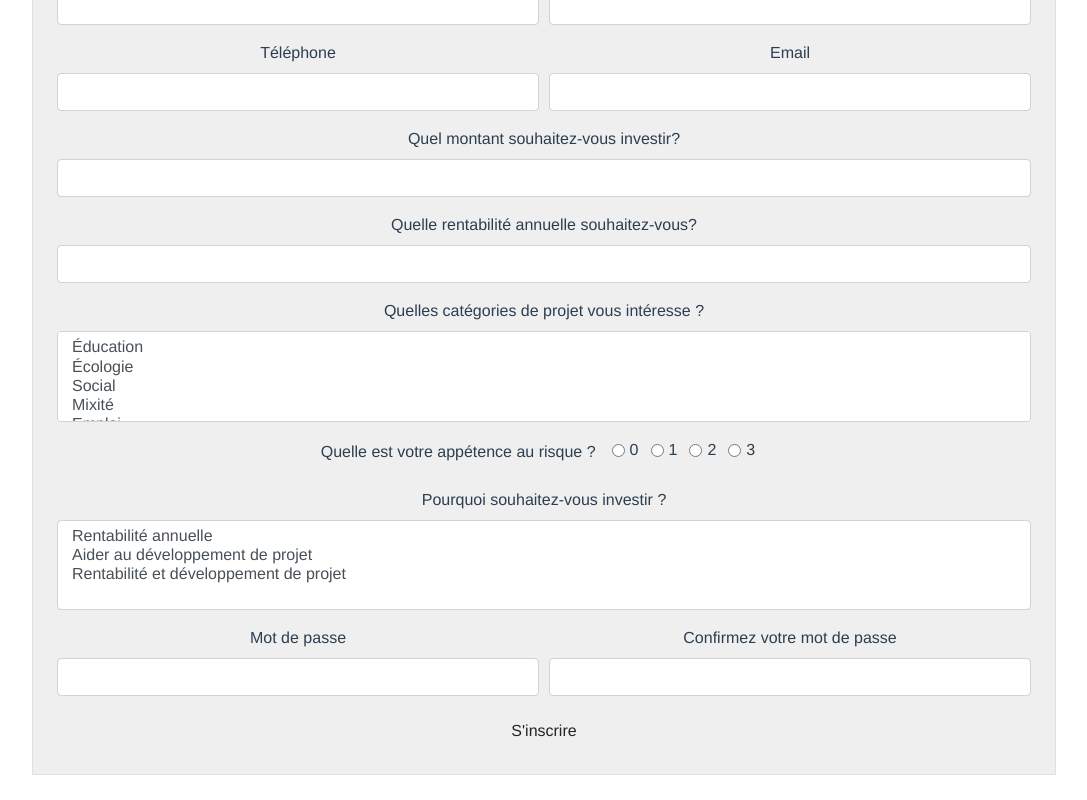
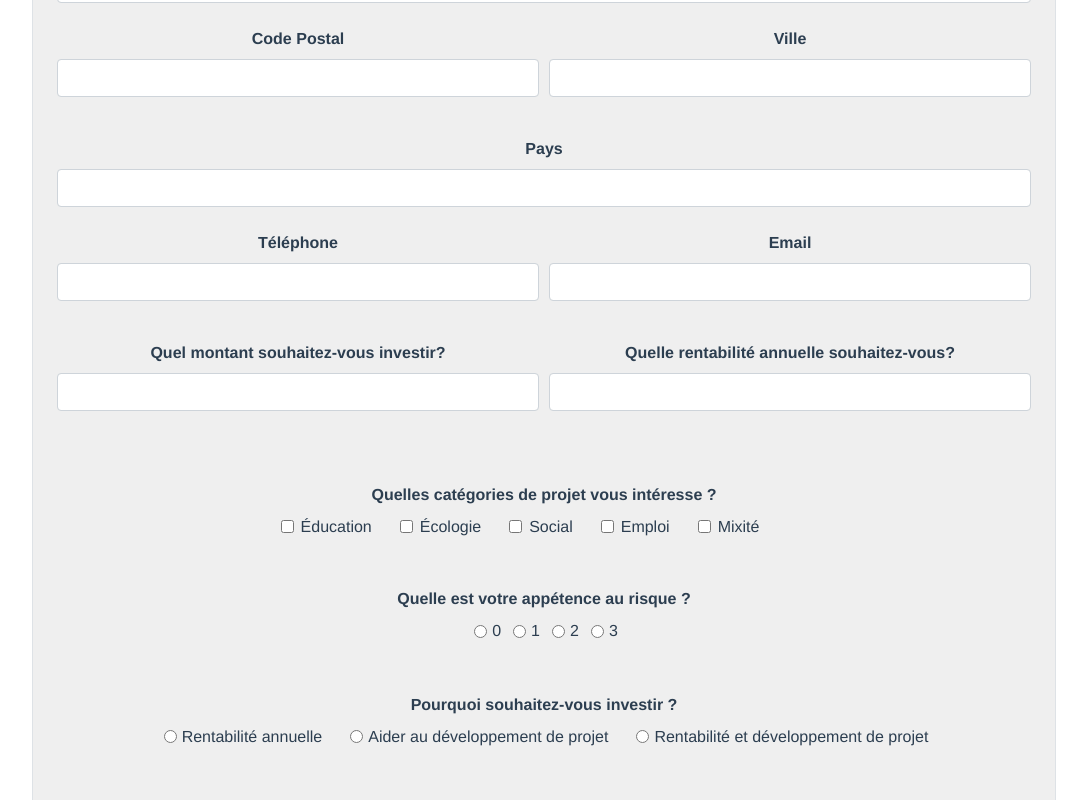
Before and after one commit to yaf/meet_invest, a Vue app: page /inscription-investisseur in a window 1280 px wide. Shown: the part 600-1400 px from the top of the page, without its empty margins (96-1183 px from the left). Built offline with nearby package versions, Linux system fonts and the light colour scheme.

Commit message:
update formInvestisseur

```diff
--- a/src/views/formInvestisseur.vue
+++ b/src/views/formInvestisseur.vue
@@ -1,113 +1,201 @@
 <template>
     <div class="forminvestisseur border bgYellow ">
-        <h1 class="mt-5 mt-5">Inscrivez-vous !</h1>
+        <h1 class="mt-5">Inscrivez-vous !</h1>
+        <p><small>( C'est gratuit ♥︎ )</small></p>
+        <p v-if="success">Votre inscription a bien été effectuée!</p>
         <form class="p-4">
-            <div class="form-row">
+            <div class="form-row mb-4">
                 <div class="form-group col-md-6">
-                    <label for="lastname">Nom</label>
-                    <input type="text" class="form-control" id="lastname">
+                    <label for="lastname"><strong>Nom</strong></label>
+                    <input type="text" class="form-control" name="lastname">
                  </div>
                 <div class="form-group col-md-6">
-                    <label for="firstname">Prénom</label>
-                    <input type="text" class="form-control" id="firstname">
+                    <label for="firstname"><strong>Prénom</strong></label>
+                    <input type="text" class="form-control" name="firstname">
                 </div>
             </div>
-            <div class="form-group">
-                <label for="address">Adresse</label>
-                <input type="text" class="form-control" id="address">
+            <div class="form-group mb-4">
+                <label for="address"><strong>Adresse</strong></label>
+                <input type="text" class="form-control" name="address">
             </div>
-            <div class="form-row">
+            <div class="form-row mb-4">
                 <div class="form-group col-md-6">
-                    <label for="cp">Code Postal</label>
-                    <input type="text" class="form-control" id="cp">
+                    <label for="cp"><strong>Code Postal</strong></label>
+                    <input type="text" class="form-control" name="cp">
                 </div>
                 <div class="form-group col-md-6">
-                    <label for="city">Ville</label>
-                    <input type="text" class="form-control" id="city">
+                    <label for="city"><strong>Ville</strong></label>
+                    <input type="text" class="form-control" name="city">
                 </div>
             </div>
-            <div class="form-row">
+            <div class="form-group mb-4">
+                    <label for="country"><strong>Pays</strong></label>
+                    <input type="text" class="form-control" name="country">
+            </div>
+            <div class="form-row mb-4">
                 <div class="form-group col-md-6">
-                    <label for="tel">Téléphone</label>
-                    <input type="number" class="form-control" id="tel">
+                    <label for="phone"><strong>Téléphone</strong></label>
+                    <input type="number" class="form-control" name="phone">
                 </div>
                 <div class="form-group col-md-6">
-                    <label for="email">Email</label>
-                    <input type="email" class="form-control" id="email">
+                    <label for="mail"><strong>Email</strong></label>
+                    <input type="email" class="form-control" name="mail">
                 </div>
             </div>
-            <div class="form-group">
-                <label for="amount_invest">Quel montant souhaitez-vous investir?</label>
-                <input type="number" class="form-control" id="amount_invest" name="amount_invest">
+            <div class="form-row mb-4">
+                <div class="form-group mb-5 col-md-6">
+                    <label for="amount_to_invest"><strong>Quel montant souhaitez-vous investir?</strong></label>
+                    <input type="number" class="form-control" name="amount_to_invest">
                 </div>
-            <div class="form-group">
-                <label for="profitability">Quelle rentabilité annuelle souhaitez-vous?</label>
-                <input type="number" class="form-control" id="profitability" name="profitability">
+                <div class="form-group mb-5 col-md-6">
+                    <label for="profitability"><strong>Quelle rentabilité annuelle souhaitez-vous?</strong></label>
+                    <input type="number" class="form-control" name="profitability">
                 </div>
-            <div class="form-group">
-                <label for="typeProject">Quelles catégories de projet vous intéresse ?</label>
-                <select multiple class="form-control" id="typeProject">
-                    <option>Éducation</option>
-                    <option>Écologie</option>
-                    <option>Social</option>
-                    <option>Mixité</option>
-                    <option>Emploi</option>
-                </select>
             </div>
-            <div class="form-group">
-                <label for="risk">Quelle est votre appétence au risque ?</label>
+            <div class="form-group mb-5">
+                <label for="type-project"><strong>Quelles catégories de projet vous intéresse ?</strong></label>
+                <div class="form-check">
+                    <input class="form-check-input mr-2" type="checkbox" value="education" name="type_project">
+                    <label class="form-check-label mr-5" for="type_project">Éducation</label>
+                    <input class="form-check-input mr-2" type="checkbox" value="ecologie" name="type_project">
+                    <label class="form-check-label mr-5" for="type_project">Écologie</label>
+                    <input class="form-check-input mr-2" type="checkbox" value="social" name="type_project">
+                    <label class="form-check-label mr-5" for="type_project">Social</label>
+                    <input class="form-check-input mr-2" type="checkbox" value="emploi" name="type_project">
+                    <label class="form-check-label mr-5" for="type_project">Emploi</label>
+                    <input class="form-check-input mr-2" type="checkbox" value="mixite" name="type_project">
+                    <label class="form-check-label mr-5" for="type_project">Mixité</label>
+                </div>
+            </div>
+            <div>
+                <label for="risk"><strong>Quelle est votre appétence au risque ?</strong></label>
+                <div class="form-group mb-5">
                 <div class="form-check form-check-inline ml-3">
-                    <input class="form-check-input" type="radio" name="inlineRadioOptions" id="inlineRadio1" value="risk0">
-                    <label class="form-check-label" for="risk0">0</label>
+                    <input class="form-check-input" type="radio" name="risk" value="risk0">
+                    <label class="form-check-label" for="risk">0</label>
                 </div>
                 <div class="form-check form-check-inline">
-                    <input class="form-check-input" type="radio" name="inlineRadioOptions" id="inlineRadio1" value="risk1">
-                    <label class="form-check-label" for="risk1">1</label>
+                    <input class="form-check-input" type="radio" name="risk" id="inlineRadio1" value="risk1">
+                    <label class="form-check-label" for="risk">1</label>
                 </div>
                 <div class="form-check form-check-inline">
-                    <input class="form-check-input" type="radio" name="inlineRadioOptions" id="inlineRadio2" value="risk2">
-                    <label class="form-check-label" for="risk2">2</label>
+                    <input class="form-check-input" type="radio" name="risk" id="inlineRadio2" value="risk2">
+                    <label class="form-check-label" for="risk">2</label>
                 </div>
                 <div class="form-check form-check-inline">
-                    <input class="form-check-input" type="radio" name="inlineRadioOptions" id="inlineRadio3" value="risk3">
-                    <label class="form-check-label" for="risk3">3</label>
+                    <input class="form-check-input" type="radio" name="risk" id="inlineRadio3" value="risk3">
+                    <label class="form-check-label" for="risk">3</label>
                 </div>
             </div>
-
+            </div>
+            <div class="mb-5">
+                <label for="why_invest"><strong>Pourquoi souhaitez-vous investir ?</strong></label>
                  <div class="form-group">
-                <label for="whyInvest">Pourquoi souhaitez-vous investir ?</label>
-                <select multiple class="form-control" id="exampleFormControlSelect2">
-                    <option>Rentabilité annuelle</option>
-                    <option>Aider au développement de projet</option>
-                    <option>Rentabilité et développement de projet</option>
-                </select>
+                    <div class="form-check form-check-inline ml-3">
+                        <input class="form-check-input" type="radio" name="why_invest" value="rentabilite annuelle">
+                        <label class="form-check-label" for="why_invest">Rentabilité annuelle</label>
                     </div>
-            <div class="form-row">
+                    <div class="form-check form-check-inline ml-3">
+                        <input class="form-check-input" type="radio" name="why-invest" value="aider au developpement de projet">
+                        <label class="form-check-label" for="why_invest">Aider au développement de projet</label>
+                    </div>
+                    <div class="form-check form-check-inline ml-3">
+                        <input class="form-check-input" type="radio" name="why-invest" value="rentabilite et developpement de projet">
+                        <label class="form-check-label" for="why_invest">Rentabilité et développement de projet</label>
+                    </div>
+                </div>
+            </div>
+            <div class="form-row mb-5">
                 <div class="form-group col-md-6">
-                    <label for="password">Mot de passe</label>
+                    <label for="password"><strong>Mot de passe</strong></label>
                     <input type="password" class="form-control" id="password" name="password">
                 </div>
                 <div class="form-group col-md-6">
-                    <label for="passwordconfirm">Confirmez votre mot de passe</label>
+                    <label for="passwordconfirm"><strong>Confirmez votre mot de passe</strong></label>
                     <input type="password" class="form-control" id="passwordconfirm" name="passwordconfirm">
                 </div>
             </div>
 
-            <button type="submit" class="btn">S'inscrire</button>
+            <Bouton :title="title"></Bouton>
+            <!-- <Bouton :title="title" :@click="postForm()"></Bouton> -->
         </form>
     </div>
 </template>
 
 <script>
+    import Bouton from "@/components/Bouton";
 
 export default {
     name: "Forminvestisseur",
 
+    components: { Bouton },
+
     data() {
         return{
-            name: "S'inscrire"
+            title: "S'inscrire",
+            firstname: "",
+            lastname: "",
+            address: "",
+            cp: "",
+            city: "",
+            country: "",
+            phone: "",
+            mail: "",
+            amount_to_invest: "",
+            profitability: "",
+            type_project: "",
+            risk: "",
+            why_invest: "",
+            password: "",
+            passwordconfirm: "",
+            success: false,
         }
     },
+
+    //methods: {
+        // postForm() {
+        //     const axios = require("axios");
+
+        //     this.axios.post('urldelapi', {
+        //         firstname: this.firstname,
+        //         lastname: this.lastname,
+        //         address: this.address,
+        //         cp: this.cp,
+        //         city: this.city,
+        //         country: this.country,
+        //         phone: this.phone,
+        //         mail: this.mail,
+        //         amount_to_invest: this.amount-to-invest,
+        //         profitability: this.profitability,
+        //         type_project: this.type-project,
+        //         risk: this.risk,
+        //         why_invest: this.why_invest,
+        //         password: this.password,
+        //         passwordconfirm: this.passwordconfirm
+        //     })
+        //     .then(() => {
+        //         this.firstname = "",
+        //         this.lastname = "",
+        //         this.address = "",
+        //         this.cp = "",
+        //         this.city = "",
+        //         this.country = "",
+        //         this.phone = "",
+        //         this.mail = "",
+        //         this.amount_to_invest = "",
+        //         this.profitability = "",
+        //         this.type_project = "",
+        //         this.risk = "",
+        //         this.why_invest = "",
+        //         this.password = "",
+        //         this.passwordconfirm = "",
+        //         this.success = true;
+        //     })
+        //     .catch((err) => {
+        //         console.log(err);
+        //     })
+        // },
+    //}
 
 }
 </script>
```
Lines whose indentation alone changed are shown as unchanged.
